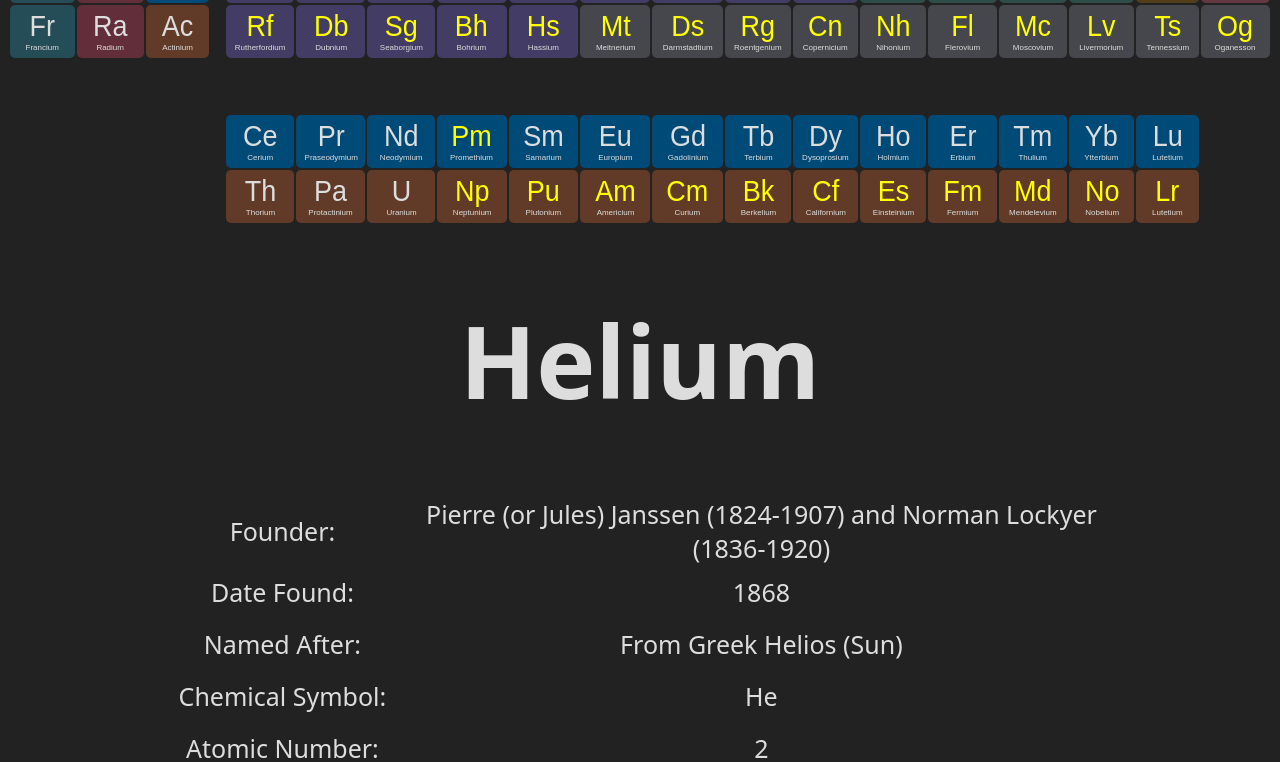
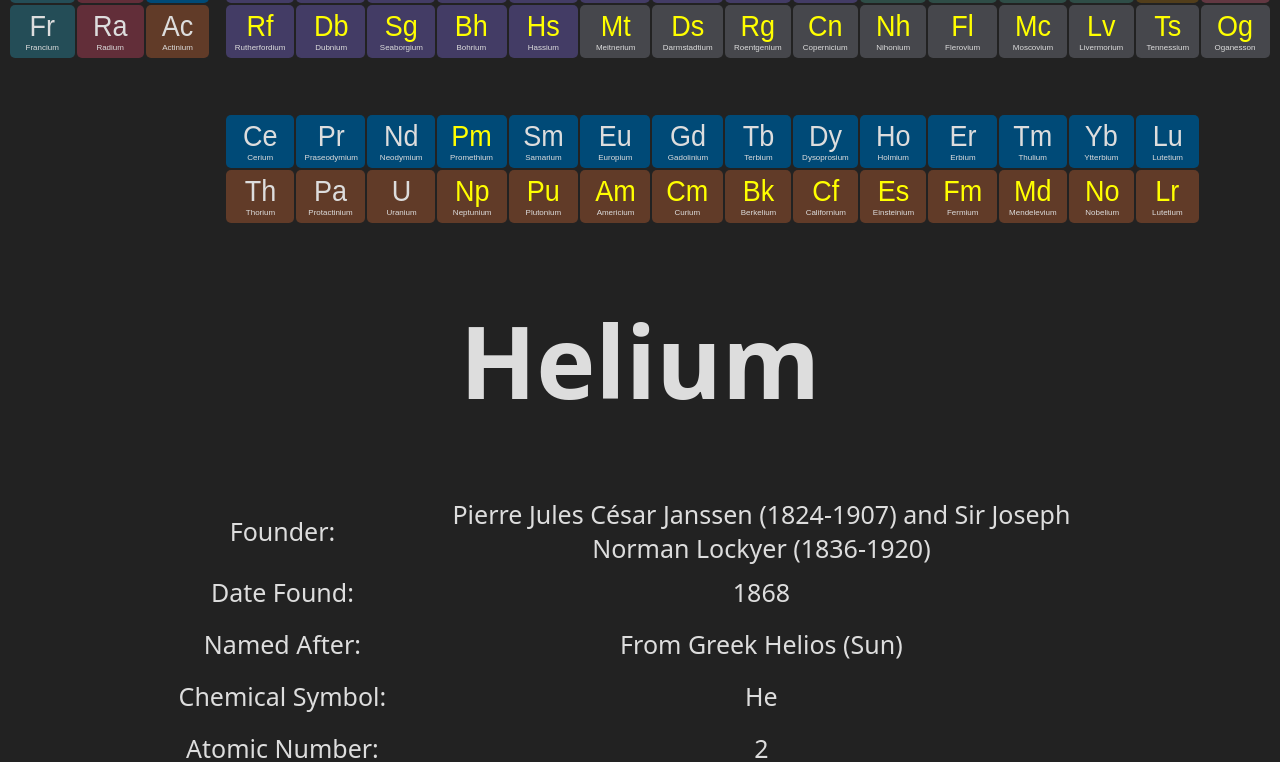
Before and after one commit to shuang1024/periodic_table, a plain HTML site: page helium.html in a window 1280 px wide. Shown: the part 335-1097 px from the top of the page. Drawn offline with Linux system fonts and the light colour scheme.

Commit message:
Added full names of founders.

```diff
--- a/helium.html
+++ b/helium.html
@@ -221,7 +221,7 @@
         <table class="info">
             <tr class="info">
                 <td>Founder:</td>
-                <td>Pierre (or Jules) Janssen (1824-1907) and Norman Lockyer (1836-1920)</td>
+                <td>Pierre Jules César Janssen (1824-1907) and Sir Joseph Norman Lockyer (1836-1920)</td>
             </tr>
             <tr class="info">
                 <td>Date Found:</td>
```
